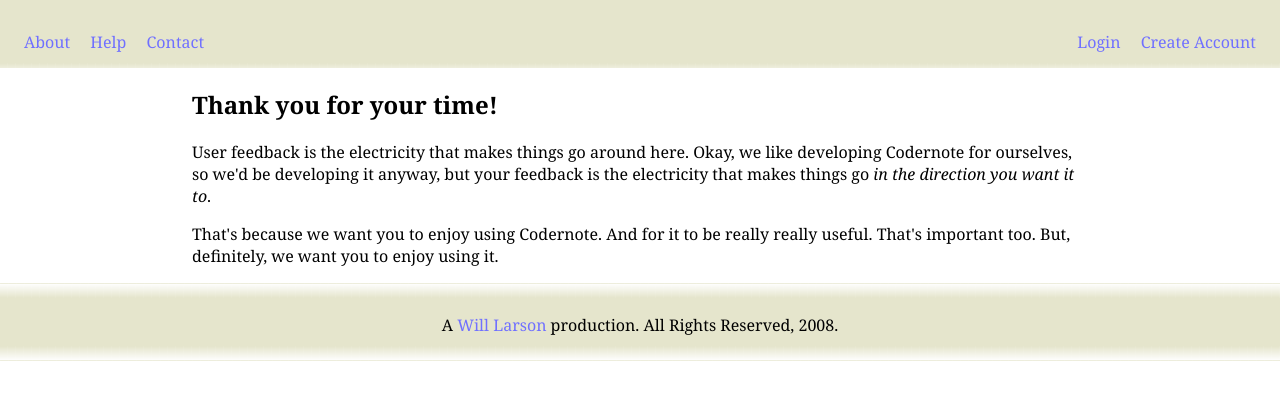
After one commit to lethain/codernote, a Django app: template templates/contact_form/form_sent.html in a window 1280 px wide. The commit adds this page. Shown: the top 400 px of the page. Run offline with Django 3.2, Linux system fonts and the light colour scheme; the template is opened without the code that fills it, so the values that code supplies are empty.

Commit message:
Created templates for the contact_form app, plugged it into project.

```diff
--- a/templates/base.html
+++ b/templates/base.html
@@ -18,6 +18,7 @@
     <div class="left">
       <a href="/about/">About</a>
       <a href="/help/">Help</a>
+      <a href="/contact/">Contact</a>
     </div>
     <div class="right">
       {% if user.is_authenticated %}
--- /dev/null
+++ b/templates/contact_form/contact_form.txt
@@ -0,0 +1,4 @@
+Name: {{ name }}
+Email: {{ email }}
+
+{{ body }}
--- /dev/null
+++ b/templates/contact_form/contact_form_subject.txt
@@ -0,0 +1 @@
+[Codernote Contact] {{ email }}
--- /dev/null
+++ b/templates/contact_form/form_sent.html
@@ -0,0 +1,20 @@
+{% extends "base.html" %}
+
+{% block content %}
+<div class="main">
+  <h2>Thank you for your time!</h2>
+  <p>
+  User feedback is the electricity that makes things
+  go around here. Okay, we like developing Codernote
+  for ourselves, so we'd be developing it anyway, but
+  your feedback is the electricity that makes things
+  go <em>in the direction you want it to</em>.
+  </p>
+  <p>
+  That's because we want you to enjoy using Codernote.
+  And for it to be really really useful. That's important
+  too. But, definitely, we want you to enjoy using it.
+  </p>
+
+</div>
+{% endblock %}
--- a/templates/restrict_signup.html
+++ b/templates/restrict_signup.html
@@ -4,6 +4,9 @@
 {% block content %}
 <div class="main">
   <h2> Please Enter Signup Code </h2>
+  {% if error %}
+  <p>{{ error }}</p>
+  {% endif %}
   <form action="" method="GET">
   <label for="pw">Signup Code:</label>
   <input name="pw">
```
Also changed, not shown: templates/contact_form/contact_form.html (added, +24 -0 lines).
